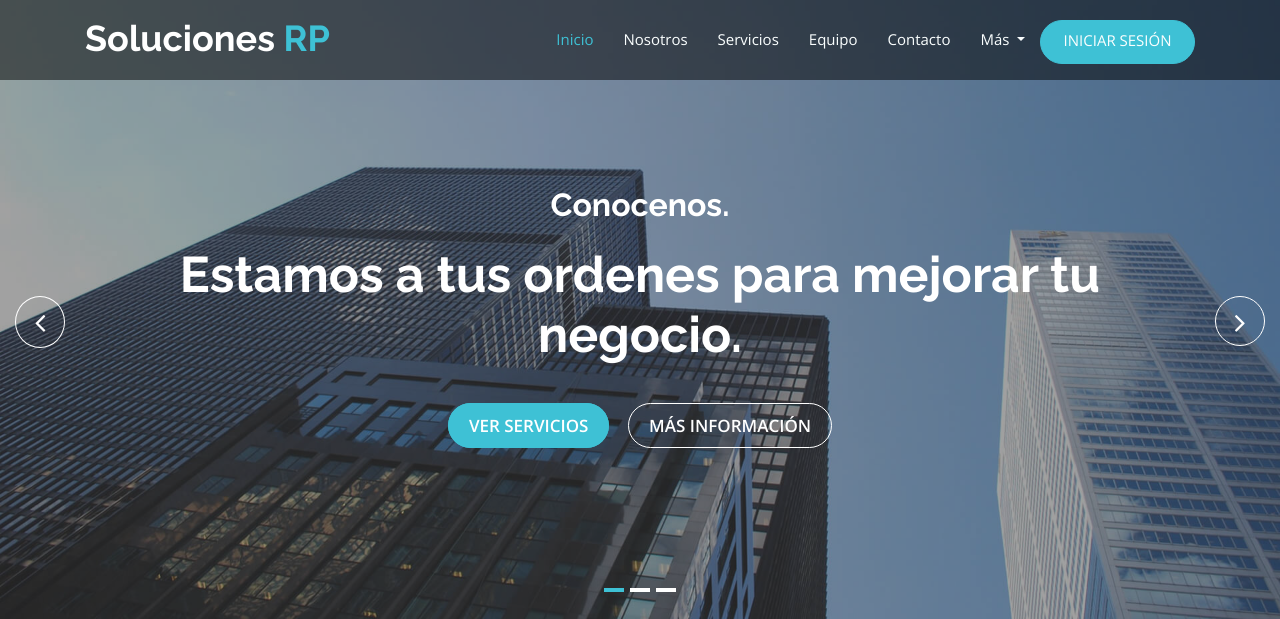
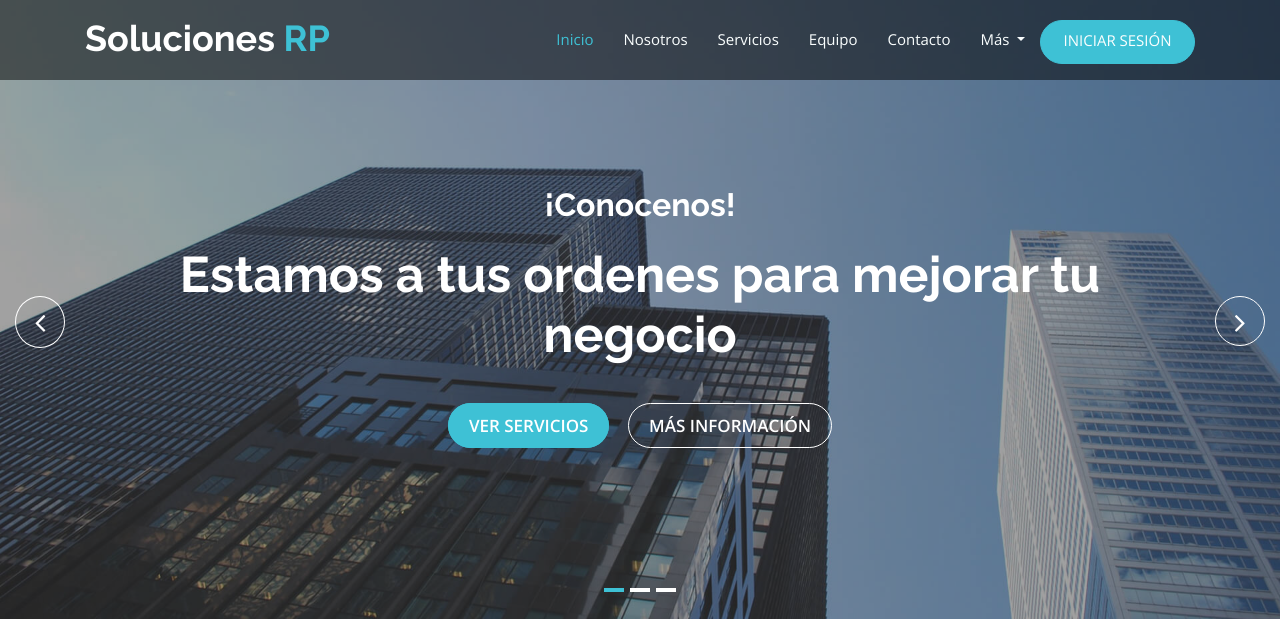
Before and after one commit to DavidZerox8/rp, a PHP site: page / in a window 1280 px wide. Shown: the top 619 px of the page. Run offline with PHP 8.4, Linux system fonts and the light colour scheme.

Commit message:
Cambios minimos en la interfaz

```diff
--- a/index.php
+++ b/index.php
@@ -108,11 +108,11 @@
               <div class="slider-content">
                 <!-- layer 1 -->
                 <div class="layer-1-1 hidden-xs wow animate__slideInDown animate__animated" data-wow-duration="2s" data-wow-delay=".2s">
-                  <h2 class="title1">Conocenos.</h2>
+                  <h2 class="title1">¡Conocenos!</h2>
                 </div>
                 <!-- layer 2 -->
                 <div class="layer-1-2 wow animate__fadeIn animate__animated" data-wow-duration="2s" data-wow-delay=".2s">
-                  <h1 class="title2">Estamos a tus ordenes para mejorar tu negocio.</h1>
+                  <h1 class="title2">Estamos a tus ordenes para mejorar tu negocio</h1>
                 </div>
                 <!-- layer 3 -->
                 <div class="layer-1-3 hidden-xs wow animate__slideInUp animate__animated" data-wow-duration="2s" data-wow-delay=".2s">
@@ -137,7 +137,7 @@
                 </div>
                 <!-- layer 2 -->
                 <div class="layer-1-2 wow animate__fadeIn animate__animated" data-wow-duration="2s" data-wow-delay=".1s">
-                  <h1 class="title2">Contamos con modalidades para todo tipo de ambiente.</h1>
+                  <h1 class="title2">Contamos con modalidades para todo tipo de ambiente</h1>
                 </div>
                 <!-- layer 3 -->
                 <div class="layer-1-3 hidden-xs wow animate__slideInUp animate__animated" data-wow-duration="2s" data-wow-delay=".2s">
@@ -161,7 +161,7 @@
                 </div>
                 <!-- layer 2 -->
                 <div class="layer-1-2 wow animate__fadeIn animate__animated" data-wow-duration="2s" data-wow-delay=".1s">
-                  <h1 class="title2">Contamos con el software que necesitas.</h1>
+                  <h1 class="title2">Contamos con el software que necesitas</h1>
                 </div>
                 <!-- layer 3 -->
                 <div class="layer-1-3 hidden-xs wow animate__slideInUp animate__animated" data-wow-duration="2s" data-wow-delay=".2s">
```
